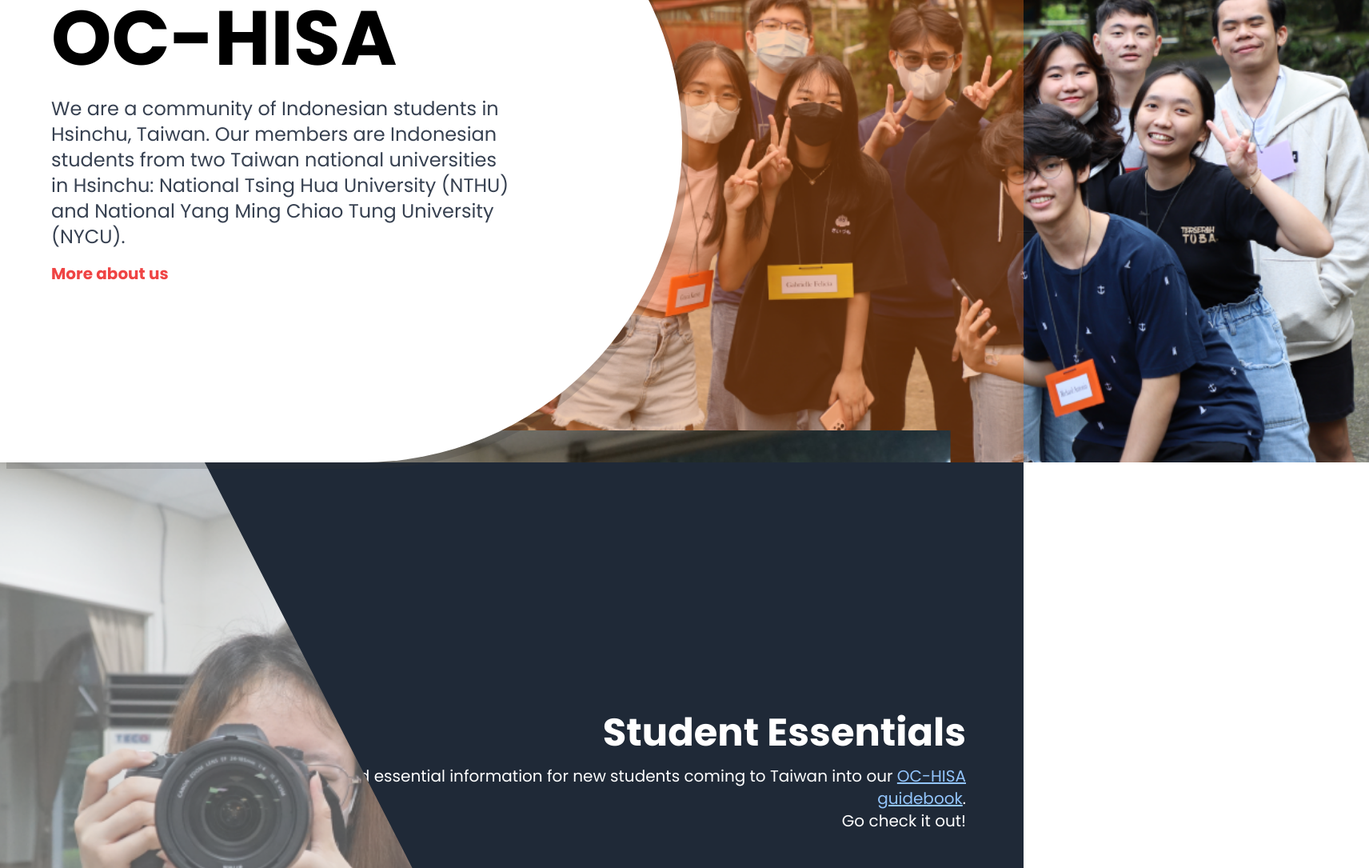
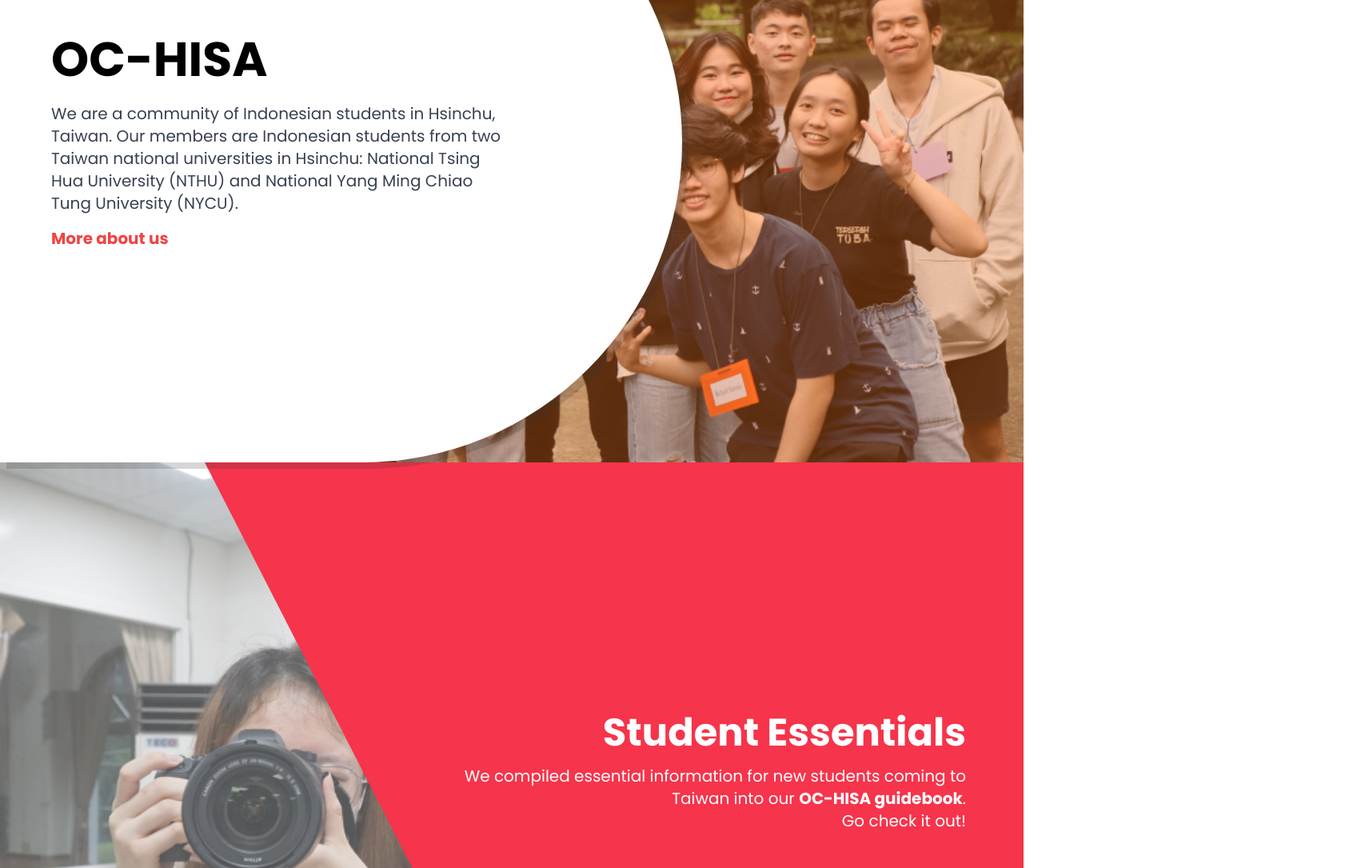
Before and after one commit to Bakuretsu05/OC-HISA-WEBSITE, a React (Vite) app: page / in a window 1280 px wide. Shown: the part 1180-2265 px from the top of the page at 80% size, 1712 px wide, since content can reach past the window. Built offline with nearby package versions, Linux system fonts and the light colour scheme.

Commit message:
Fixed homepage overflow issue, Changed bg color for StudentEssentialSection

```diff
--- a/src/components/HomePage/AboutSection.jsx
+++ b/src/components/HomePage/AboutSection.jsx
@@ -3,20 +3,20 @@
 
 const AboutSection = () => {
   return (
-    <div className="relative w-full h-screen bg-white sm:bg-gray-100 p-5 sm:p-0">
+    <div className="relative h-screen bg-white sm:bg-gray-100 p-5 sm:p-0">
       <img
-        className="hidden sm:block absolute inset-0 h-full left-[40%]"
+        className="hidden sm:block absolute object-fill h-full right-0"
         src={ganbuPicture}
       />
 
-      <div className="hidden sm:block absolute inset-0 right-0 h-full w-full bg-orange-500 opacity-35"></div>
+      <div className="hidden sm:block absolute inset-0 right-0 h-full bg-orange-500 opacity-35"></div>
 
-      <div className="relative z-10 w-full sm:w-2/3 h-full bg-white rounded-r-full sm:shadow-card-shadow sm:p-16 flex items-center">
+      <div className="relative z-10 sm:w-2/3 h-full bg-white rounded-r-full sm:shadow-card-shadow sm:p-16 flex items-center">
         <div className="sm:w-4/5 text-center sm:text-left">
-          <h1 className="text-6xl sm:text-8xl font-bold mb-6 text-black">
+          <h1 className="md:text-6xl text-8xl font-bold mb-6 text-black">
             OC-HISA
           </h1>
-          <p className="text-2xl text-gray-700 mb-4">
+          <p className="text-xl text-gray-700 mb-4">
             We are a community of Indonesian students in Hsinchu, Taiwan. Our
             members are Indonesian students from two Taiwan national
             universities in Hsinchu: National Tsing Hua University (NTHU) and
--- a/src/components/HomePage/StudentEssentialsSection.jsx
+++ b/src/components/HomePage/StudentEssentialsSection.jsx
@@ -8,14 +8,14 @@
         <img
           src={ganbuPicture}
           alt="Students"
-          className="absolute h-full scale-110 z-0"
+          className="absolute h-full scale-100 -z-0"
         />
         <div className="absolute inset-0 bg-white opacity-30"></div>
       </div>
 
       {/* Right-side text content */}
       <div
-        className="absolute inset-y-0 pl-16 sm:p-10 right-0 w-4/5 bg-gray-800 text-white flex items-center"
+        className="absolute inset-y-0 pl-16 sm:p-10 right-0 w-4/5 bg-signature-red text-white flex items-center"
         style={{
           clipPath: "polygon(100% 0, 100% 100%, 40% 100%, 0 0)",
         }}
@@ -24,10 +24,10 @@
           <h1 className="text-3xl sm:text-5xl font-bold mb-4">
             Student Essentials
           </h1>
-          <p className="text-xl mb-6">
+          <p className="text-xl mb-6 w-[40rem]">
             We compiled essential information for new students coming to Taiwan
             into our{" "}
-            <a href="#" className="text-blue-300 underline">
+            <a href="#" className="font-bold hover:underline">
               OC-HISA guidebook
             </a>
             .
--- a/src/output.css
+++ b/src/output.css
@@ -917,6 +917,14 @@
   z-index: 50;
 }
 
+.-z-30{
+  z-index: -30;
+}
+
+.-z-0{
+  z-index: 0;
+}
+
 .mx-4{
   margin-left: 1rem;
   margin-right: 1rem;
@@ -1233,6 +1241,10 @@
   width: 30rem;
 }
 
+.w-\[40rem\]{
+  width: 40rem;
+}
+
 .max-w-4xl{
   max-width: 56rem;
 }
@@ -1306,6 +1318,12 @@
   transform: translate(var(--tw-translate-x), var(--tw-translate-y)) rotate(var(--tw-rotate)) skewX(var(--tw-skew-x)) skewY(var(--tw-skew-y)) scaleX(var(--tw-scale-x)) scaleY(var(--tw-scale-y));
 }
 
+.scale-100{
+  --tw-scale-x: 1;
+  --tw-scale-y: 1;
+  transform: translate(var(--tw-translate-x), var(--tw-translate-y)) rotate(var(--tw-rotate)) skewX(var(--tw-skew-x)) skewY(var(--tw-skew-y)) scaleX(var(--tw-scale-x)) scaleY(var(--tw-scale-y));
+}
+
 .transform{
   transform: translate(var(--tw-translate-x), var(--tw-translate-y)) rotate(var(--tw-rotate)) skewX(var(--tw-skew-x)) skewY(var(--tw-skew-y)) scaleX(var(--tw-scale-x)) scaleY(var(--tw-scale-y));
 }
@@ -1685,6 +1703,11 @@
      object-fit: cover;
 }
 
+.object-fill{
+  -o-object-fit: fill;
+     object-fit: fill;
+}
+
 .p-1{
   padding: 0.25rem;
 }
@@ -1798,6 +1821,11 @@
 .text-xl{
   font-size: 1.25rem;
   line-height: 1.75rem;
+}
+
+.text-8xl{
+  font-size: 6rem;
+  line-height: 1;
 }
 
 .font-black{
@@ -2087,6 +2115,11 @@
     line-height: 1;
   }
 
+  .sm\:text-4xl{
+    font-size: 2.25rem;
+    line-height: 2.5rem;
+  }
+
   .sm\:shadow-card-shadow{
     --tw-shadow: 0.5rem 0.5rem 0 0 #33333333;
     --tw-shadow-colored: 0.5rem 0.5rem 0 0 var(--tw-shadow-color);
@@ -2098,10 +2131,25 @@
   .md\:grid-cols-3{
     grid-template-columns: repeat(3, minmax(0, 1fr));
   }
+
+  .md\:text-8xl{
+    font-size: 6rem;
+    line-height: 1;
+  }
+
+  .md\:text-6xl{
+    font-size: 3.75rem;
+    line-height: 1;
+  }
 }
 
 @media (min-width: 1024px){
   .lg\:grid-cols-4{
     grid-template-columns: repeat(4, minmax(0, 1fr));
   }
-}
+
+  .lg\:text-8xl{
+    font-size: 6rem;
+    line-height: 1;
+  }
+}
```
